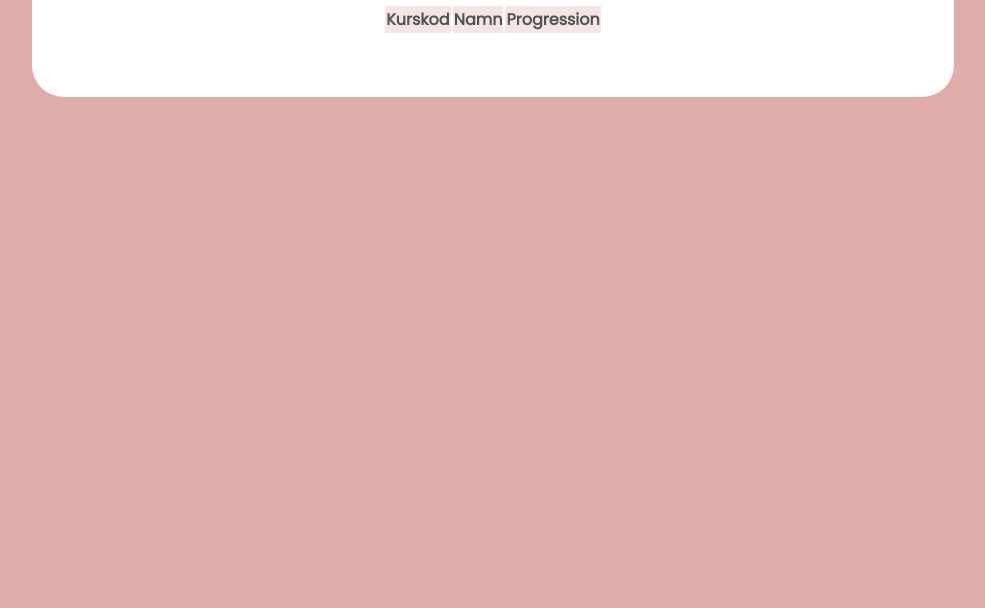
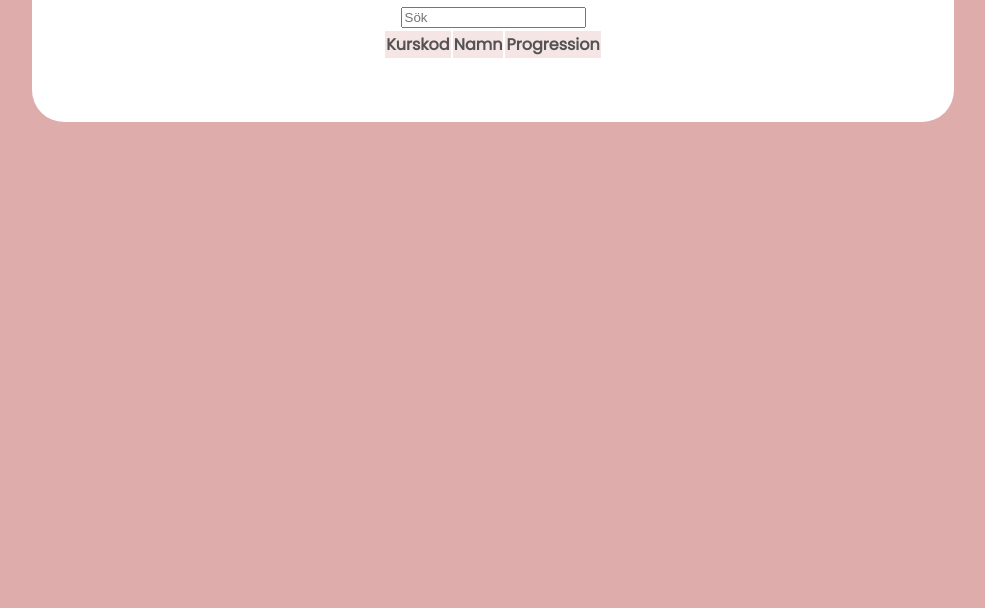
Before and after one commit to jenniferchristine/ecma_script, a website built with Parcel: page src/index.html in a window 1280 px wide. Shown: the part 192-800 px from the top of the page, without its empty margins (147-1132 px from the left). Built offline with nearby package versions, Linux system fonts and the light colour scheme; no server answers.

Commit message:
Skrivit in ett sökfält (input) i HTLM

```diff
--- a/src/index.html
+++ b/src/index.html
@@ -16,6 +16,7 @@
                 <h1>
                     Webbutveckling - Ramschema
                 </h1>
+                <input type="text" id="search" placeholder="Sök">
             </section>
             <table>
                 <thead>
```
